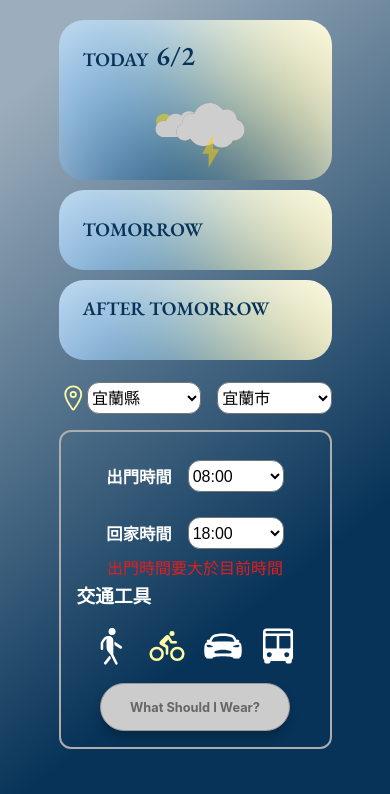
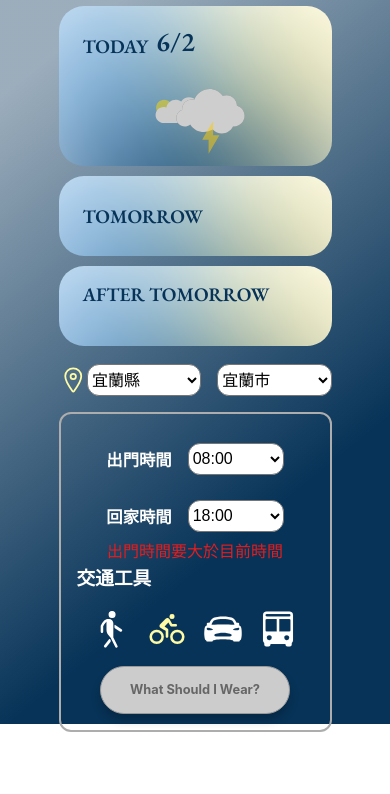
Before and after one commit to ooospooky/What-Should-I-Wear, a React (Create React App) app: page /home in a window 390 px wide. Shown: the top 794 px of the page. Built offline with nearby package versions, Linux system fonts and the light colour scheme.

Commit message:
fix landing&home page's iphone height

```diff
--- a/src/Page/Home/Home.js
+++ b/src/Page/Home/Home.js
@@ -24,6 +24,9 @@ function Home() {
   const navigate = useNavigate();
   // if(date === 'today') setGoOutTime(moment().format('HH:00'))
   let msg = ""
+  const containerStyle = {
+    '--view-height': '724px',
+  };
   //若出門時間大於回家時間，將回家時間調整至出門時間加一小時
   if (goOutTime > goHomeTime) {
     setGoHomeTime(Number(goOutTime.slice(0, 2)) + 1 + ":00")
@@ -76,7 +79,7 @@ function Home() {
   >
   </Player>
   return (
-    <div className="Home">
+    <div className="Home" style={containerStyle}>
       {/* <div style={showTransition?{ height: '100vh', width: '100vw',backgroundColor:"black", display:'none', opacity:0}:{}}>123</div> */}
       {showTransition ? <div style={{ height: '100vh', width: '100vw', background: "linear-gradient(141.11deg, rgba(7, 51, 88, 0.4) 9.39%, #073358 70.4%)" }}>
         <Player
--- a/src/Page/Home/Home.scss
+++ b/src/Page/Home/Home.scss
@@ -12,7 +12,12 @@
   background-blend-mode: darken;
   // background-image: linear-gradient(to right, #373b44, #4286f4);
   color: #fff;
-
+  @include respond(iphoneXR) {
+    height:var(--view-height);
+  }
+  @include respond(iphoneSE) {
+    height:var(--view-height);
+  }
   &__form {
     width: 70%;
     height: 80%;
@@ -34,10 +39,10 @@
     font-weight: 500;
     @include respond(iphoneXR){
       height: 50%;
-      margin-top:-1rem;
+      margin-top:.4rem;
     }
     @include respond(iphoneSE){
-      margin-top:1.3rem;
+      margin-top:.4rem;
     }
     // .dateSpanDiv{
     //   width: 100%;
@@ -159,11 +164,11 @@
     flex-direction: column;
     justify-content: center;
     @include respond(iphoneXR){
-      margin-top:-1.5rem;
+      margin-top:.5rem;
       z-index: 2; //ater tomorrow's animation too large, so when you pick location might click on animation.
     }
     @include respond(iphoneSE){
-      margin-top:.5rem;
+      margin-top:-.5rem;
     }
   }
 
--- a/src/Page/LandingPage/LandingPage.scss
+++ b/src/Page/LandingPage/LandingPage.scss
@@ -29,10 +29,13 @@
   height: 100vh;
   // background-color: #5B9ED9;
   background-color: #083359;
-
+  position: relative;
   // display:flex;
   // justify-content: center;
   // align-items: center;
+  @include respond(iphoneXR) {
+    height:var(--view-height);
+  }
   &__container {
     padding: 4rem;
     display: flex;
@@ -45,6 +48,9 @@
     }
     @include respond(ipad) {
       padding:2rem;
+    }
+    @include respond(iphoneXR) {
+      padding:0 2rem 2rem 2rem;
     }
 
   }
--- a/src/Page/LandingPage/LangingPage.js
+++ b/src/Page/LandingPage/LangingPage.js
@@ -7,6 +7,9 @@ import landingpageMan from '../../Assets/animation/landingpageMan.json' //https:
 import logo from '../../Assets/img/logo.png'
 
 function LangingPage() {
+  const containerStyle = {
+    '--view-height': '724px',
+  };
   const [showTransition, setShowTransition] = useState(false)
   const navigate = useNavigate();
   const handleClick = () => {
@@ -15,7 +18,7 @@ function LangingPage() {
   }
   return (
 
-    <div className='landingPage' style={{ position: "relative" }}>
+    <div className='landingPage' style={containerStyle}>
       <div className="landingPage__container">
         {showTransition ? <div style={{ height: '100vh', width: '100vw', background: "linear-gradient(141.11deg, rgba(7, 51, 88, 0.4) 9.39%, #073358 70.4%)" }}>
           <Player
```
